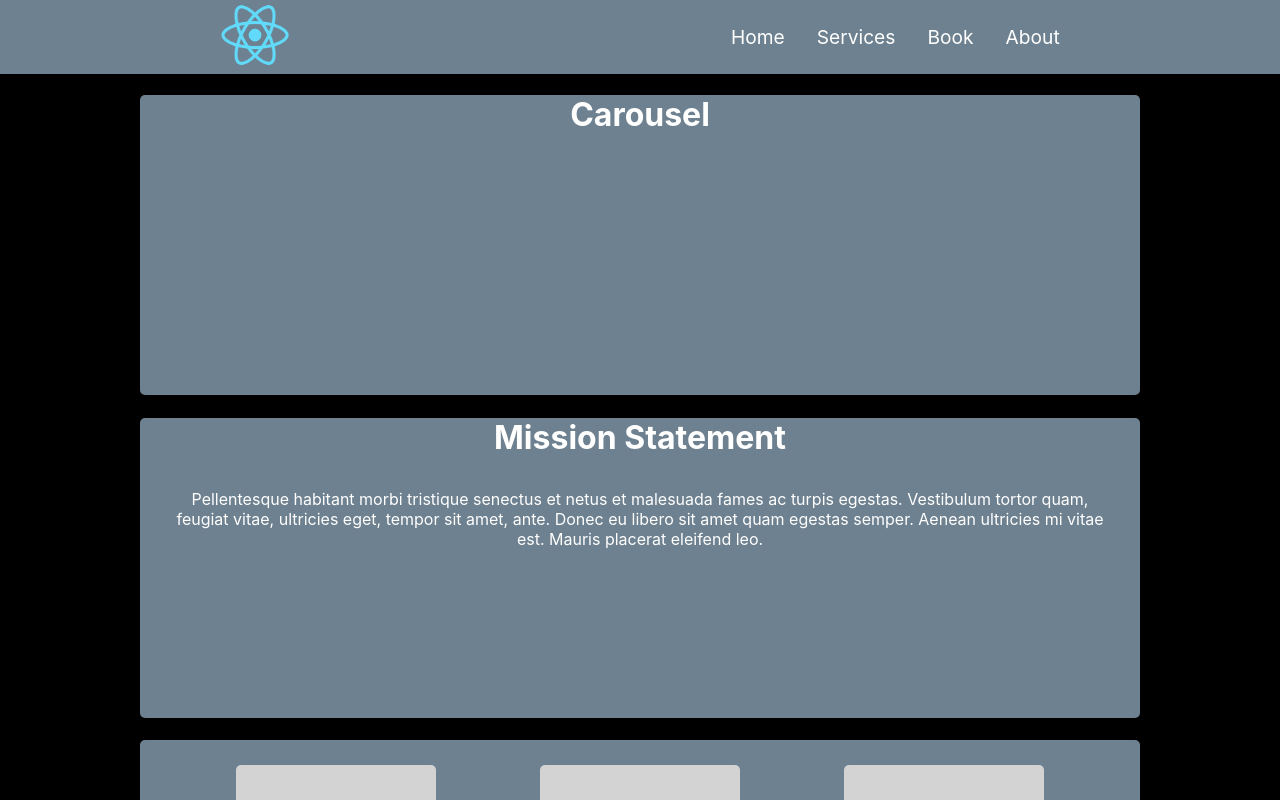
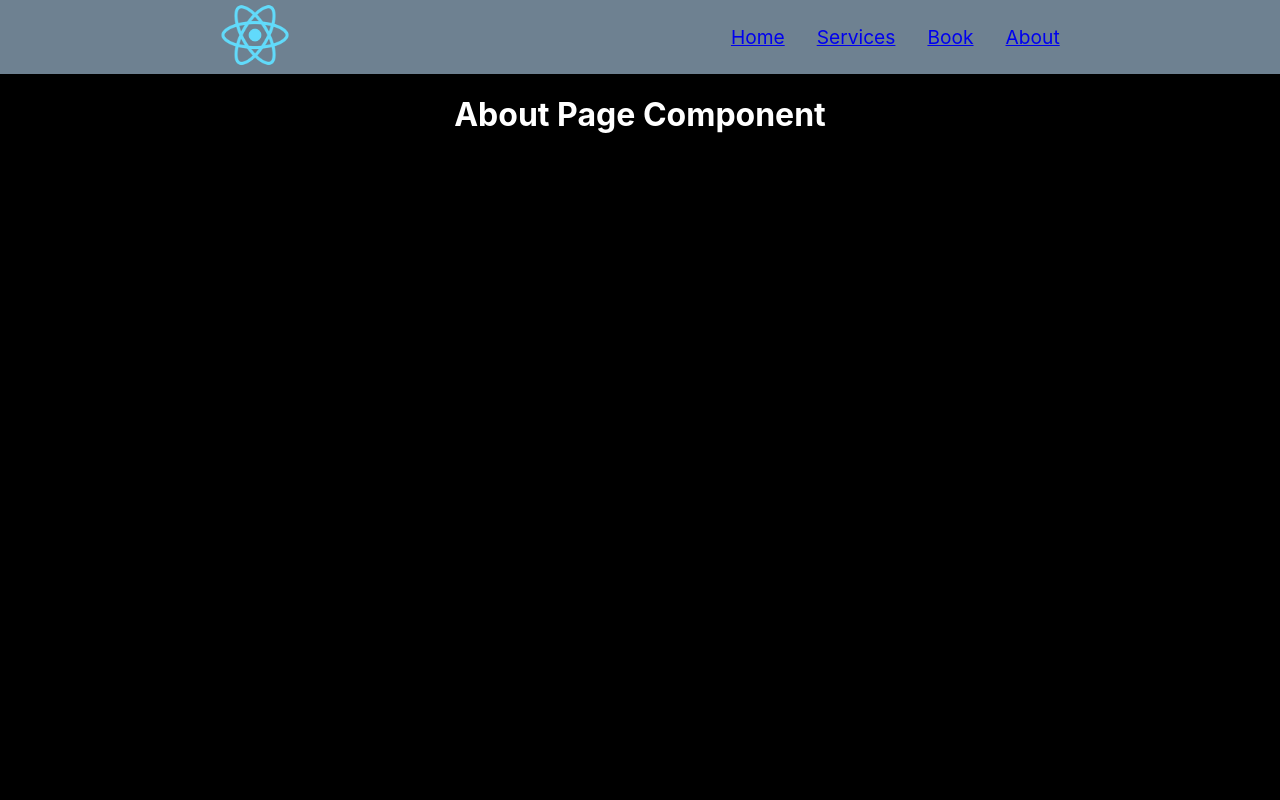
Before and after one commit to Nexustential/MiraclesMassage, a React (Create React App) app: page /about in a window 1280 px wide. Shown: the top 800 px of the page. Built offline with nearby package versions, Linux system fonts and the light colour scheme.

Commit message:
NavBar Fully Functional

```diff
--- a/src/App.js
+++ b/src/App.js
@@ -1,15 +1,20 @@
-import Home from "../src/Components/Home";
-import Carousel from "../src/Components/Carousel";
-import Services from "../src/Components/Services";
-import Mission from "../src/Components/MissionStatement";
+import NavBar from "./Components/NavBar";
+import About from "./Pages/About";
+import Home from "./Pages/Home";
+import Services from "./Pages/ServicesPage";
+import Book from "./Pages/Book";
+import { Route, Routes } from "react-router-dom";
 
 const App = () => {
   return (
     <div>
-      <Home />
-      <Carousel />
-      <Mission />
-      <Services />
+      <NavBar />
+      <Routes>
+        <Route path="/" element={<Home />} />
+        <Route path="/about" element={<About />} />
+        <Route path="/services" element={<Services />} />
+        <Route path="/book" element={<Book />} />
+      </Routes>
     </div>
   );
 };
--- a/src/Components/Home.js
+++ b/src/Components/NavBar.js
@@ -1,8 +1,9 @@
 import { useState, React } from "react";
 import "../Styles/Home.css";
 import Logo from "../Logos/logo192.png";
+import { Link } from "react-router-dom";
 
-const Home = () => {
+const NavBar = () => {
   return (
     <nav className="navBar">
       <div>
@@ -11,13 +12,13 @@ const Home = () => {
         </a>
       </div>
       <nav className="links">
-        <a>Home</a>
-        <a>Services</a>
-        <a>Book</a>
-        <a>About</a>
+        <Link to="/">Home</Link>
+        <Link to="/services">Services</Link>
+        <Link to="/book">Book</Link>
+        <Link to="/about">About</Link>
       </nav>
     </nav>
   );
 };
 
-export default Home;
+export default NavBar;
--- /dev/null
+++ b/src/Pages/About.js
@@ -0,0 +1,5 @@
+const About = () => {
+  return <h1 style={{ textAlign: "center" }}>About Page Component</h1>;
+};
+
+export default About;
--- /dev/null
+++ b/src/Pages/Book.js
@@ -0,0 +1,5 @@
+const Book = () => {
+  return <h1 style={{ textAlign: "center" }}>Book Page Component</h1>;
+};
+
+export default Book;
--- /dev/null
+++ b/src/Pages/Home.js
@@ -0,0 +1,15 @@
+import Carousel from "../Components/Carousel";
+import Services from "../Components/Services";
+import Mission from "../Components/MissionStatement";
+
+const Home = () => {
+  return (
+    <>
+      <Carousel />
+      <Mission />
+      <Services />
+    </>
+  );
+};
+
+export default Home;
--- /dev/null
+++ b/src/Pages/ServicesPage.js
@@ -0,0 +1,5 @@
+const Services = () => {
+  return <h1 style={{ textAlign: "center" }}>Services Page Component</h1>;
+};
+
+export default Services;
--- a/src/index.js
+++ b/src/index.js
@@ -3,12 +3,13 @@ import ReactDOM from "react-dom/client";
 import "./index.css";
 import App from "./App";
 import reportWebVitals from "./reportWebVitals";
+import { BrowserRouter } from "react-router-dom";
 
 const root = ReactDOM.createRoot(document.getElementById("root"));
 root.render(
-  <React.StrictMode>
+  <BrowserRouter>
     <App />
-  </React.StrictMode>
+  </BrowserRouter>
 );
 
 // If you want to start measuring performance in your app, pass a function
```
Also changed, not shown: src/Components/About.js (deleted), src/Components/Contact.js (deleted), src/Styles/about.scss (deleted).
